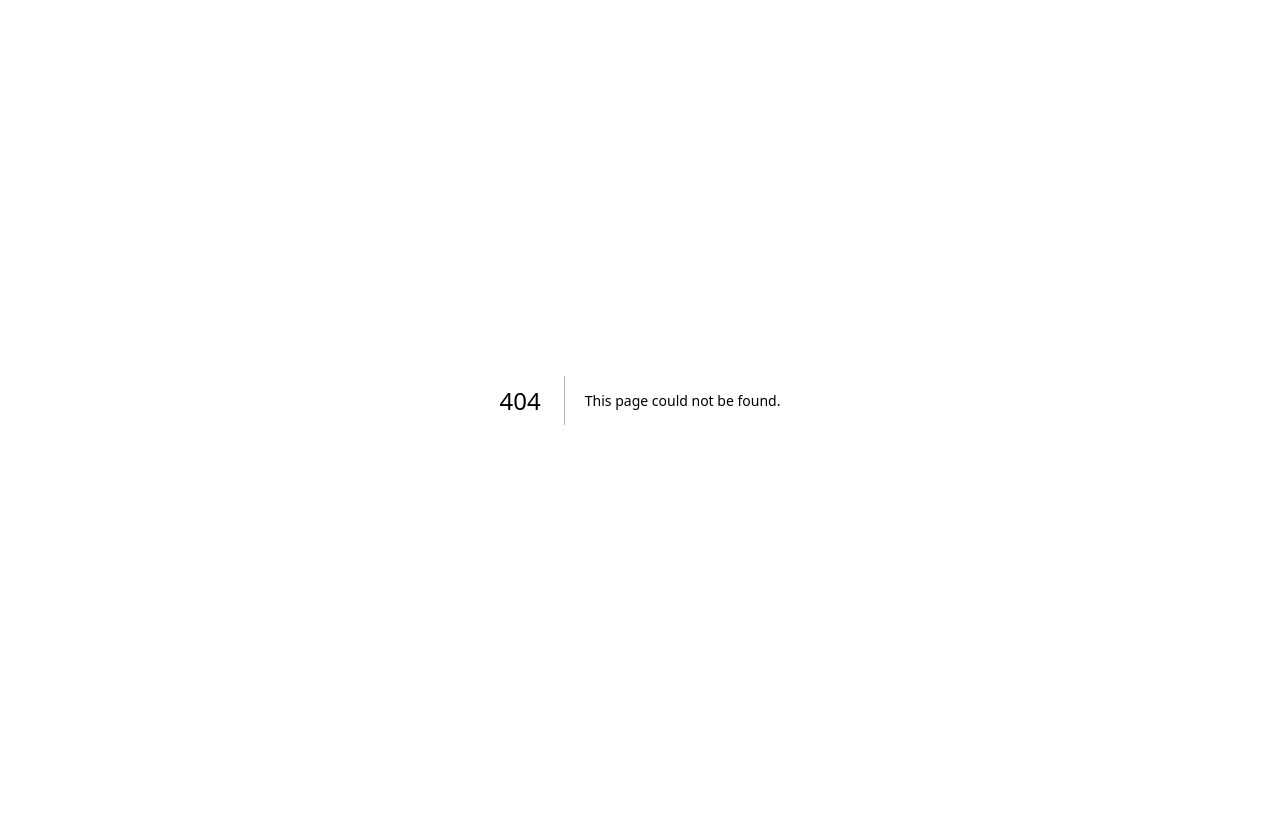
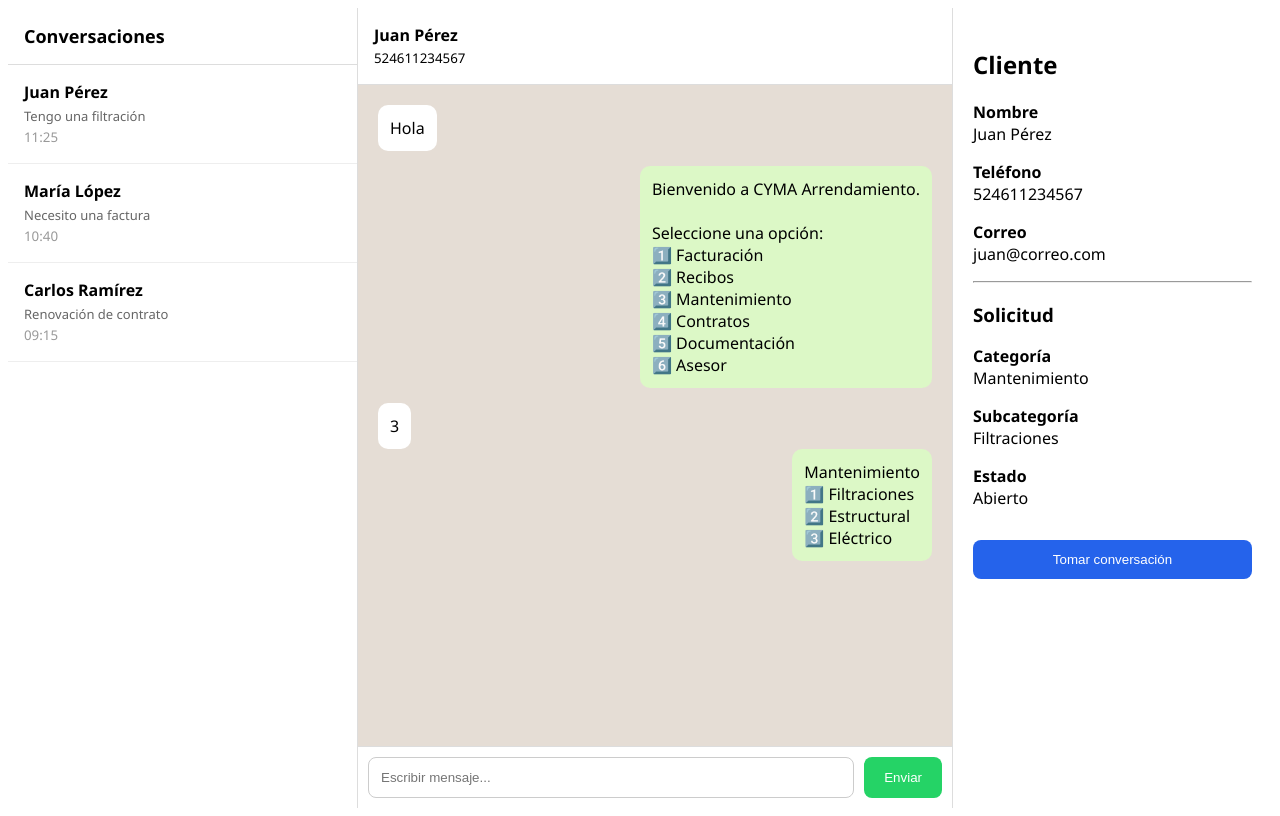
Before and after one commit to rodrigosyonet-commits/BotCyma2026, a Next.js app: page /conversations in a window 1280 px wide. Before the commit this address had no page. Built offline with nearby package versions, Linux system fonts and the light colour scheme.

Commit message:
Create page.tsx

```diff
--- /dev/null
+++ b/app/conversations/page.tsx
@@ -0,0 +1,286 @@
+const conversations = [
+  {
+    id: 1,
+    name: "Juan Pérez",
+    phone: "524611234567",
+    lastMessage: "Tengo una filtración",
+    time: "11:25"
+  },
+  {
+    id: 2,
+    name: "María López",
+    phone: "524421112233",
+    lastMessage: "Necesito una factura",
+    time: "10:40"
+  },
+  {
+    id: 3,
+    name: "Carlos Ramírez",
+    phone: "524771234567",
+    lastMessage: "Renovación de contrato",
+    time: "09:15"
+  }
+];
+
+export default function ConversationsPage() {
+  return (
+    <main
+      style={{
+        display: "grid",
+        gridTemplateColumns: "350px 1fr 320px",
+        height: "100vh",
+        fontFamily: "Segoe UI, sans-serif",
+        background: "#f0f2f5"
+      }}
+    >
+      {/* LISTA DE CONVERSACIONES */}
+      <aside
+        style={{
+          background: "#fff",
+          borderRight: "1px solid #ddd",
+          overflowY: "auto"
+        }}
+      >
+        <div
+          style={{
+            padding: "16px",
+            fontWeight: 700,
+            fontSize: "18px",
+            borderBottom: "1px solid #ddd"
+          }}
+        >
+          Conversaciones
+        </div>
+
+        {conversations.map((chat) => (
+          <div
+            key={chat.id}
+            style={{
+              padding: "16px",
+              borderBottom: "1px solid #eee",
+              cursor: "pointer"
+            }}
+          >
+            <strong>{chat.name}</strong>
+
+            <div
+              style={{
+                fontSize: "13px",
+                color: "#666",
+                marginTop: "4px"
+              }}
+            >
+              {chat.lastMessage}
+            </div>
+
+            <small
+              style={{
+                color: "#999"
+              }}
+            >
+              {chat.time}
+            </small>
+          </div>
+        ))}
+      </aside>
+
+      {/* CHAT */}
+      <section
+        style={{
+          display: "flex",
+          flexDirection: "column",
+          background: "#e5ddd5"
+        }}
+      >
+        <div
+          style={{
+            background: "#fff",
+            padding: "16px",
+            borderBottom: "1px solid #ddd"
+          }}
+        >
+          <strong>Juan Pérez</strong>
+          <br />
+          <small>524611234567</small>
+        </div>
+
+        <div
+          style={{
+            flex: 1,
+            padding: "20px",
+            overflowY: "auto"
+          }}
+        >
+          <div
+            style={{
+              background: "#fff",
+              padding: "12px",
+              borderRadius: "10px",
+              width: "fit-content",
+              marginBottom: "15px"
+            }}
+          >
+            Hola
+          </div>
+
+          <div
+            style={{
+              background: "#dcf8c6",
+              padding: "12px",
+              borderRadius: "10px",
+              width: "fit-content",
+              maxWidth: "500px",
+              marginLeft: "auto",
+              marginBottom: "15px"
+            }}
+          >
+            Bienvenido a CYMA Arrendamiento.
+            <br />
+            <br />
+            Seleccione una opción:
+            <br />
+            1️⃣ Facturación
+            <br />
+            2️⃣ Recibos
+            <br />
+            3️⃣ Mantenimiento
+            <br />
+            4️⃣ Contratos
+            <br />
+            5️⃣ Documentación
+            <br />
+            6️⃣ Asesor
+          </div>
+
+          <div
+            style={{
+              background: "#fff",
+              padding: "12px",
+              borderRadius: "10px",
+              width: "fit-content"
+            }}
+          >
+            3
+          </div>
+
+          <div
+            style={{
+              background: "#dcf8c6",
+              padding: "12px",
+              borderRadius: "10px",
+              width: "fit-content",
+              marginLeft: "auto"
+            }}
+          >
+            Mantenimiento
+            <br />
+            1️⃣ Filtraciones
+            <br />
+            2️⃣ Estructural
+            <br />
+            3️⃣ Eléctrico
+          </div>
+        </div>
+
+        <div
+          style={{
+            background: "#fff",
+            borderTop: "1px solid #ddd",
+            padding: "10px",
+            display: "flex",
+            gap: "10px"
+          }}
+        >
+          <input
+            placeholder="Escribir mensaje..."
+            style={{
+              flex: 1,
+              padding: "12px",
+              borderRadius: "8px",
+              border: "1px solid #ccc"
+            }}
+          />
+
+          <button
+            style={{
+              background: "#25D366",
+              color: "#fff",
+              border: "none",
+              borderRadius: "8px",
+              padding: "12px 20px",
+              cursor: "pointer"
+            }}
+          >
+            Enviar
+          </button>
+        </div>
+      </section>
+
+      {/* PANEL DE DETALLE */}
+      <aside
+        style={{
+          background: "#fff",
+          borderLeft: "1px solid #ddd",
+          padding: "20px"
+        }}
+      >
+        <h2>Cliente</h2>
+
+        <p>
+          <strong>Nombre</strong>
+          <br />
+          Juan Pérez
+        </p>
+
+        <p>
+          <strong>Teléfono</strong>
+          <br />
+          524611234567
+        </p>
+
+        <p>
+          <strong>Correo</strong>
+          <br />
+          juan@correo.com
+        </p>
+
+        <hr />
+
+        <h3>Solicitud</h3>
+
+        <p>
+          <strong>Categoría</strong>
+          <br />
+          Mantenimiento
+        </p>
+
+        <p>
+          <strong>Subcategoría</strong>
+          <br />
+          Filtraciones
+        </p>
+
+        <p>
+          <strong>Estado</strong>
+          <br />
+          Abierto
+        </p>
+
+        <button
+          style={{
+            width: "100%",
+            padding: "12px",
+            background: "#2563eb",
+            color: "#fff",
+            border: "none",
+            borderRadius: "8px",
+            marginTop: "15px",
+            cursor: "pointer"
+          }}
+        >
+          Tomar conversación
+        </button>
+      </aside>
+    </main>
+  );
+}
```
